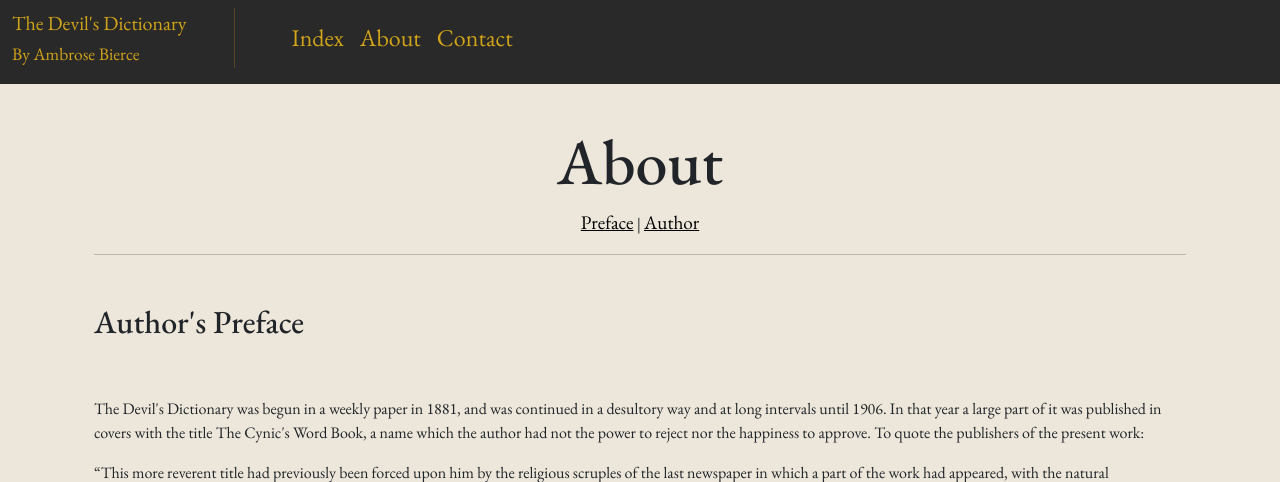
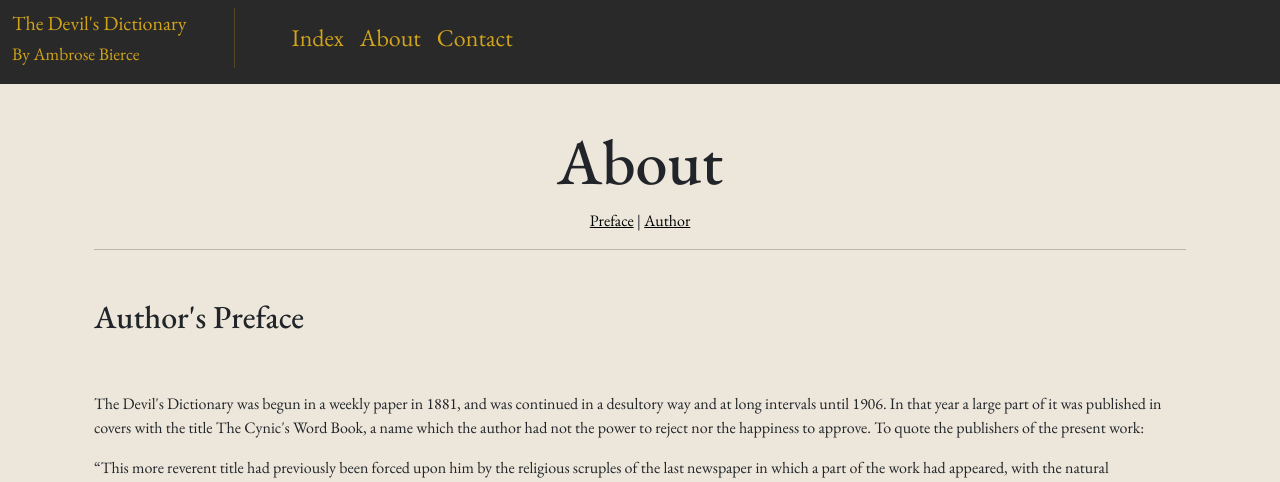
Before and after one commit to 0davidog/TheDevilsDictionary, a Flask app: page /about in a window 1280 px wide. Shown: the top 482 px of the page. Run offline with Flask 3, Linux system fonts and the light colour scheme; parts of the project's set-up code (start-up, migrations or seed data) failed here and were passed over; some libraries are stand-ins or nearby versions.

Commit message:
Adjust link sizes back

```diff
--- a/static/css/style.css
+++ b/static/css/style.css
@@ -23,7 +23,6 @@ header {
 
 a {
     color: #000000;
-    font-size: 1.2rem;
 }
 
 h1 {
```
Also changed, not shown: 1 other file.
